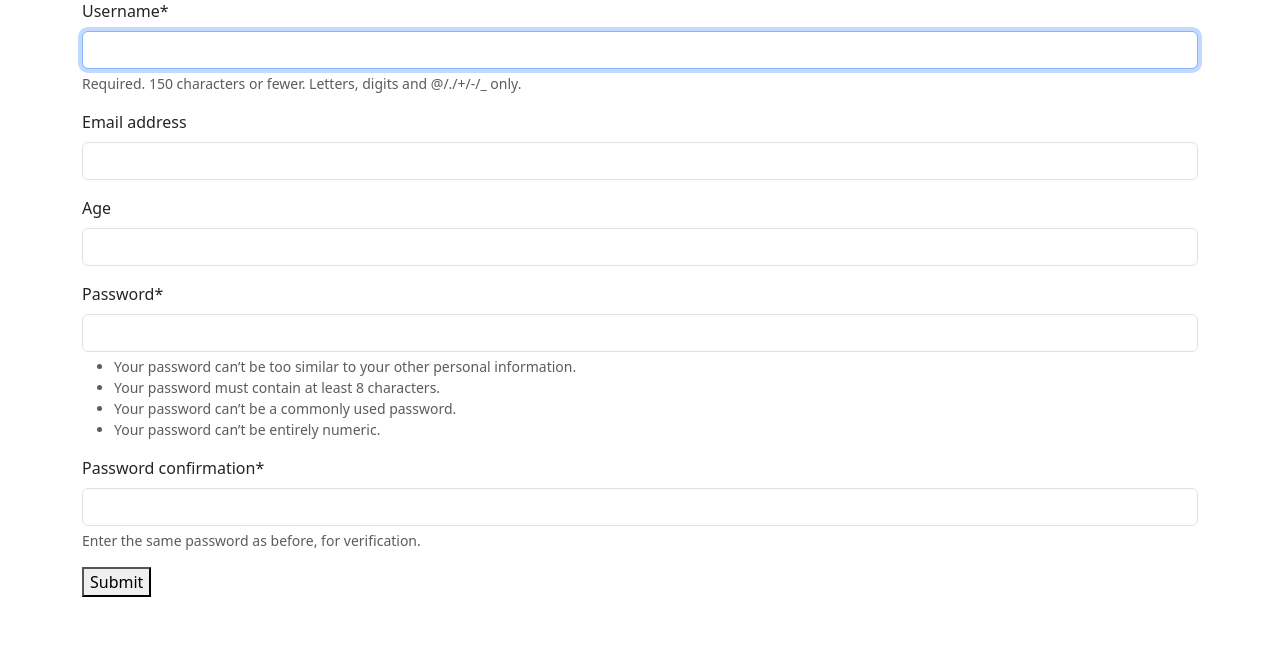
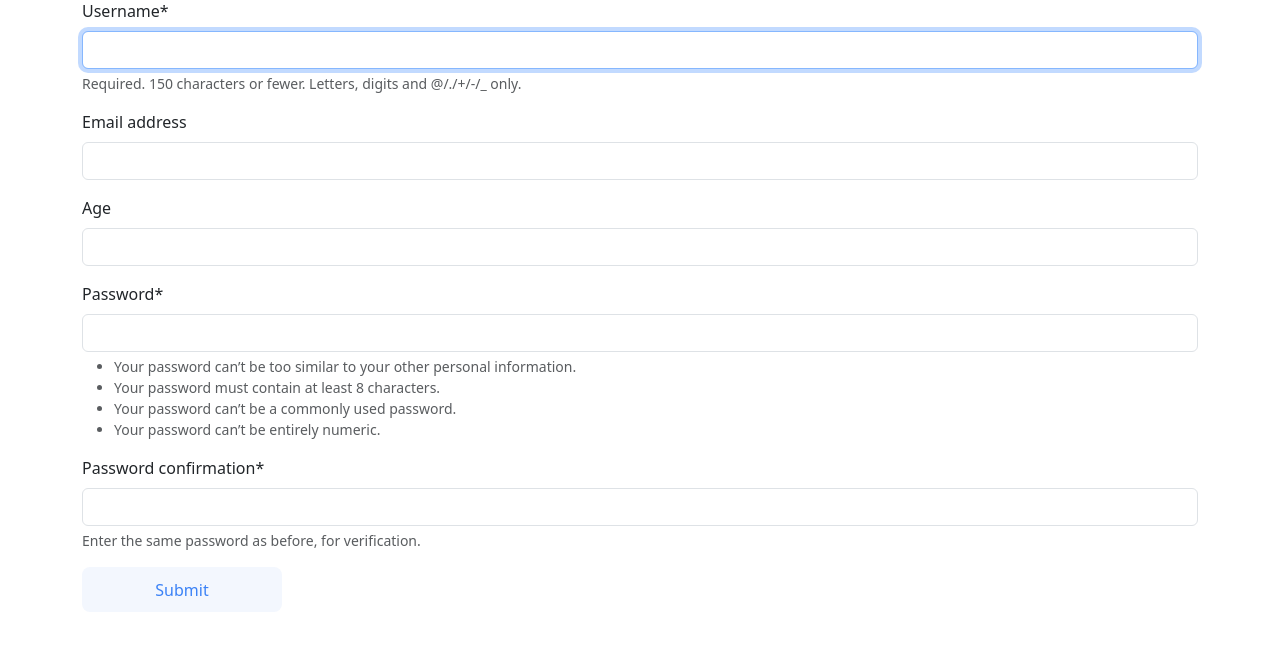
Before and after one commit to Peleda23/Habit-tracker, a Django app: template templates/habit_create_form.html in a window 1280 px wide. Shown: the part 113-770 px from the top of the page. Run offline with Django 5.2, Linux system fonts and the light colour scheme; the template is opened without the code that fills it: values that come from a table or form of the project are taken from there, others are empty; some libraries are stand-ins or nearby versions.

Commit message:
Added style to buttons.

```diff
--- a/templates/habit_create_form.html
+++ b/templates/habit_create_form.html
@@ -9,7 +9,7 @@
 
             {{ form|crispy }}
 
-        <button type="submit">Submit</button>
+        <button class="button-blue" type="submit">Submit</button>
     </form>
     {% comment %} <p><a href="{% url 'habit_heatmap' %}">View Heatmap</a></p> {% endcomment %}
 {% endblock %}
--- a/templates/habit_description_add_form.html
+++ b/templates/habit_description_add_form.html
@@ -7,6 +7,6 @@
     <form method="post">
         {% csrf_token %}
             {{ form|crispy }}
-        <button type="submit">Submit</button>
+        <button class="button-blue" type="submit">Submit</button>
     </form>
 {% endblock %}
--- a/templates/habit_description_edit_form.html
+++ b/templates/habit_description_edit_form.html
@@ -7,6 +7,6 @@
     <form method="post">
         {% csrf_token %}
             {{ form|crispy }}
-        <button type="submit">Submit</button>
+        <button class="button-blue" type="submit">Submit</button>
     </form>
 {% endblock %}
```
